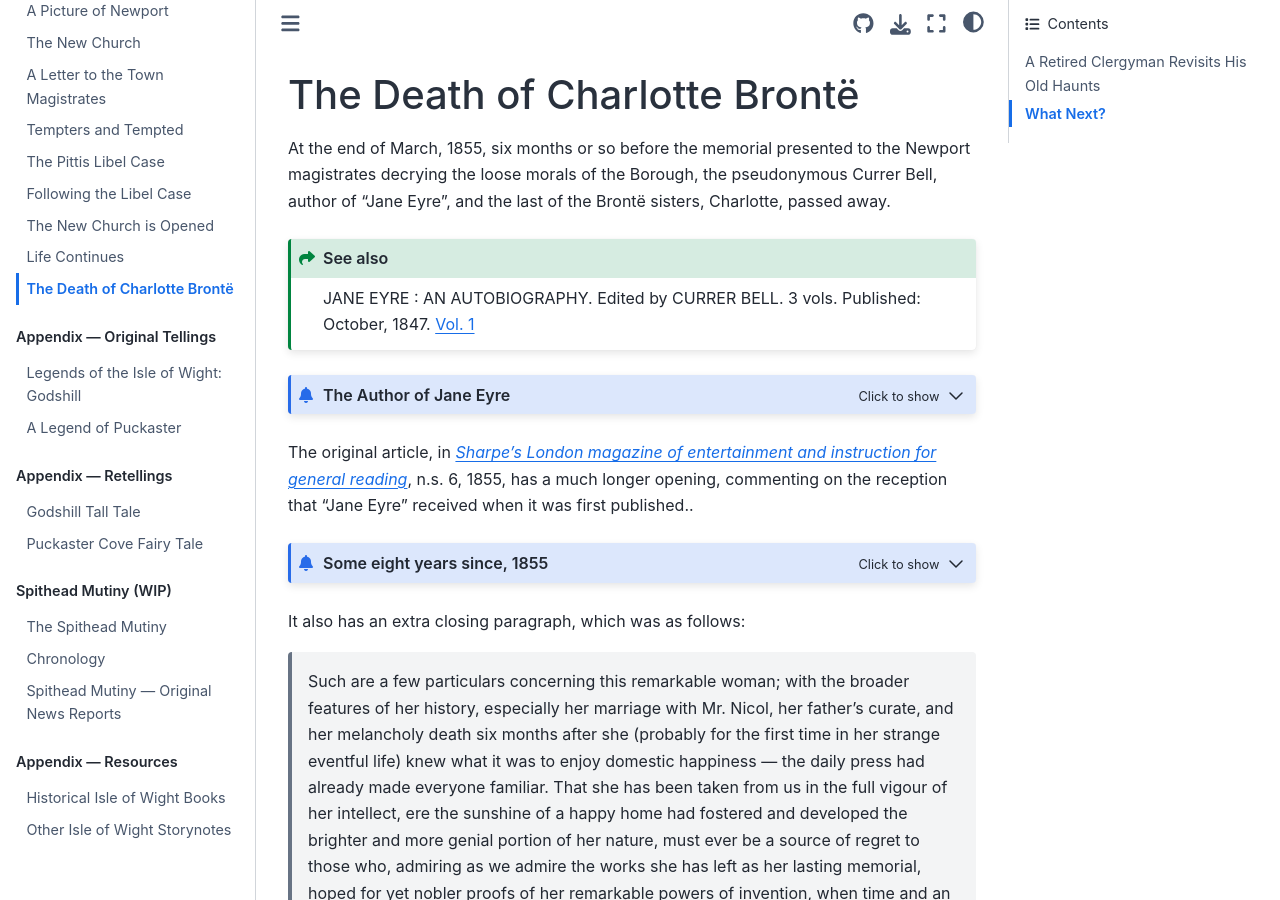
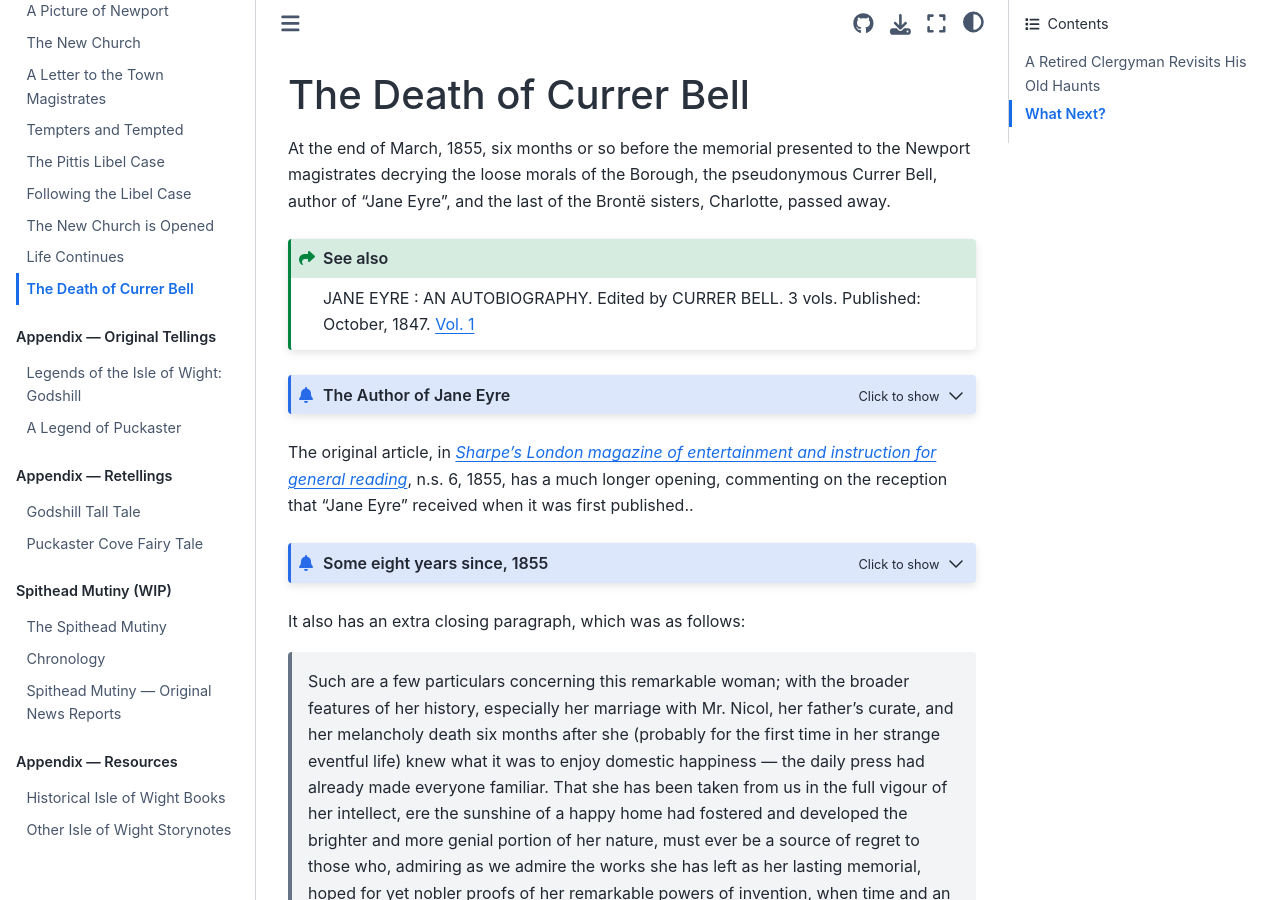
Before and after one commit to psychemedia/island-storynotes, a Jupyter Book: the page built from carus-wilson/40-death-of-currer-bell.md, in a window 1280 px wide and 900 px high. Built offline with Jupyter Book 1.0.4 settings and Sphinx 7.4.7 and the Sphinx Book theme 1.1.4, drawn with Linux system fonts in a browser that asks for light colours.

Commit message:
Update 40-death-of-currer-bell.md

```diff
--- a/carus-wilson/40-death-of-currer-bell.md
+++ b/carus-wilson/40-death-of-currer-bell.md
@@ -1,4 +1,4 @@
-# The Death of Charlotte Brontë
+# The Death of Currer Bell
 
 At the end of March, 1855, six months or so before the memorial presented to the Newport magistrates decrying the loose morals of the Borough, the pseudonymous Currer Bell, author of "Jane Eyre", and the last of the Brontë sisters, Charlotte, passed away.
 
```
